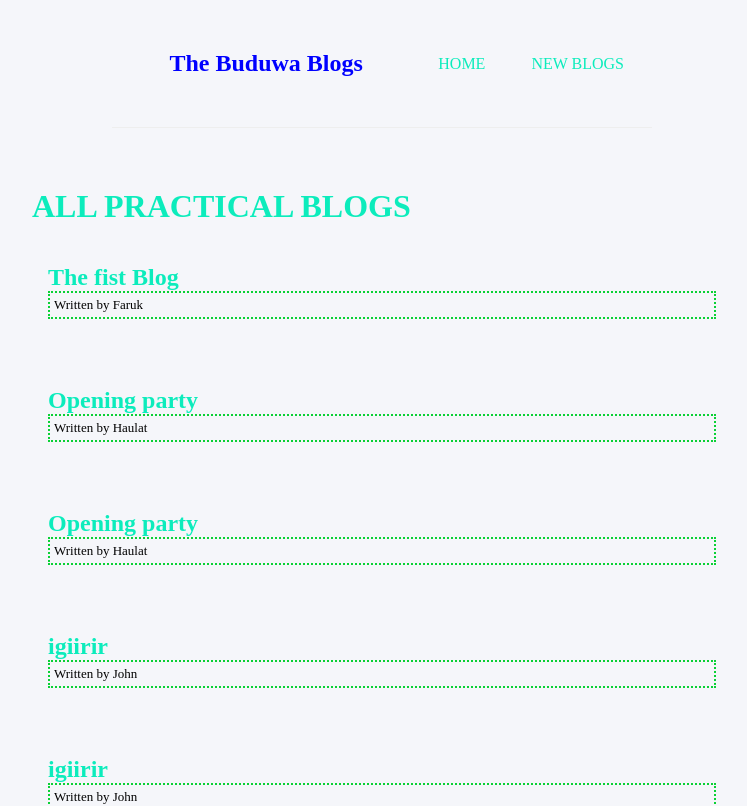
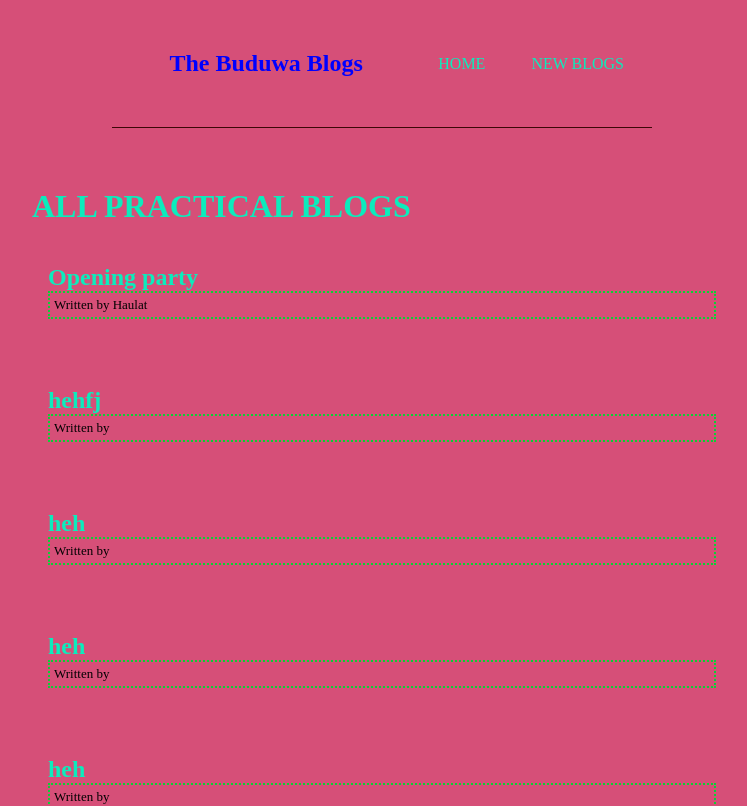
Before and after one commit to Harunatata/react-blog, a React (Create React App) app: page / in a window 1280 px wide. Shown: the top 806 px of the page, without its empty margins (258-1005 px from the left). Built offline with nearby package versions, Linux system fonts and the light colour scheme; data requests are answered from the project's data file.

Commit message:
react-blog

```diff
--- a/Data/db.json
+++ b/Data/db.json
@@ -1,39 +1,10 @@
 {
   "blogs": [
-    {
-      "title": "The fist Blog",
-      "body": "f.Tech in Management and information Technology from Abubakar Tafawa Balewa University Bauchi, Bauchi state",
-      "author": "Faruk",
-      "id": "1"
-    },
     {
       "title": "Opening party",
       "body": "WhMy name is Haruna Tata a polio survival and I am a junior web developer for Buduwa Global Tech. I am an accomplished coder and programmer, and I enjoy using my skills to contribute to the exciting technological advances that happen every day at Buduwa Global Tech. base in Buduwa ward, Jakusko Local Government area of Yobe state. where I did my primary school in Buduwa and proceed to Government secondary school Jakusko finished both junior and senior school there and obtained Diploma certificate in Computer science from Umar Suleiman College of education Gashua, currently studying my B.Tech in Management and information Technology from Abubakar Tafawa Balewa University Bauchi, Bauchi state",
       "author": "Haulat",
       "id": "2"
-    },
-    {
-      "title": "Opening party",
-      "body": "My name is Haruna Tata a polio survival and I am a junior web developer for Buduwa Global Tech. I am an accomplished coder and programmer, and I enjoy using my skills to contribute to the exciting technological advances that happen every day at Buduwa Global Tech. base in Buduwa ward, Jakusko Local Government area of Yobe state. where I did my primary school in Buduwa and proceed to Government secondary school Jakusko finished both junior and senior school there and obtained Diploma certificate in Computer science from Umar Suleiman College of education Gashua, currently studying my B.Tech in Management and information Technology from Abubakar Tafawa Balewa University Bauchi, Bauchi state",
-      "author": "Haulat",
-      "id": "3"
-    },
-    {
-      "id": "a1c0",
-      "title": "igiirir",
-      "body": "igigi",
-      "author": "John"
-    },
-    {
-      "id": "cbec",
-      "title": "igiirir",
-      "body": "igigi",
-      "author": "John"
-    },
-    {
-      "id": "131d",
-      "title": "ididf",
-      "body": "uuere"
     },
     {
       "id": "60a4",
@@ -166,12 +137,6 @@
       "body": "dff"
     },
     {
-      "id": "28e5",
-      "title": "New Blogs",
-      "body": "ofkgooegobooynoy",
-      "author": "Laugi"
-    },
-    {
       "id": "49cb",
       "title": "New Blogs",
       "body": "ofkgooegobooynoy",
@@ -184,20 +149,9 @@
       "author": "Sharfudeen"
     },
     {
-      "id": "974f",
-      "title": "Gere",
-      "body": "nddjjd"
-    },
-    {
       "id": "a567",
       "title": "Adamu Musa",
       "body": "jdjjfj"
-    },
-    {
-      "id": "ba25",
-      "title": "Adam",
-      "body": "ajjsjd",
-      "author": "Haruna"
     }
   ]
 }
--- a/src/index.css
+++ b/src/index.css
@@ -4,7 +4,10 @@
   color: rgb(12, 236, 188);
 }
 body{
-  background-color: rgb(245, 246, 250);
+  background-color: #d64f78;
+  @media screen {max-width: 1500px;
+
+  }
 }
 .navbar{
   padding: 20px;
@@ -12,7 +15,7 @@ body{
   align-items: center;
   max-width: 500px;
   margin: 0 auto;
-  border-bottom: 1px solid #eee;
+  border-bottom: 1px solid #3d0707;
 }
 .navbar h1{
   color: blue;
```
